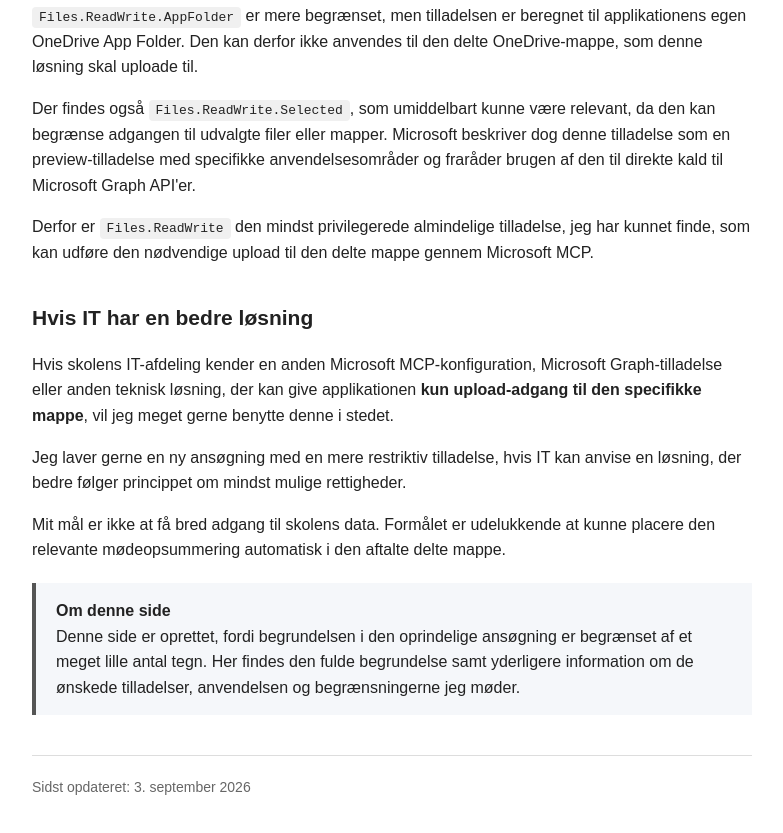
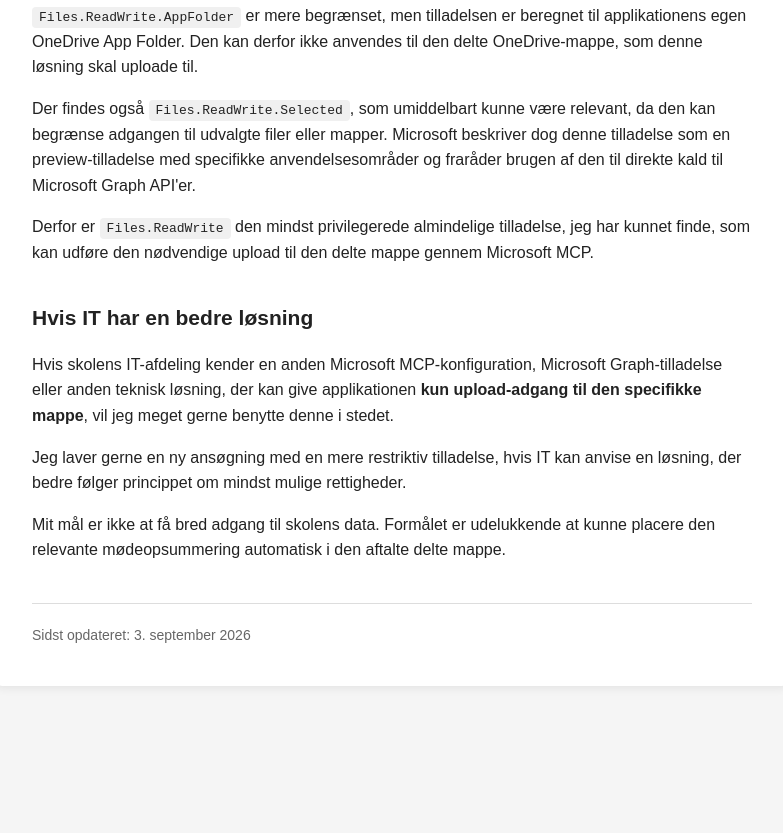
Before and after one commit to Asgerfyr/Asgerfyr.github.io, a website: page MicrosoftMCP.html in a window 1280 px wide. Shown: the part 1461-2294 px from the top of the page, without its empty margins (248-1031 px from the left). After the commit the page ends 2187 px from the top, so only its background shows below. Drawn offline with Linux system fonts and the light colour scheme.

Commit message:
fix: remove redundant info section from Microsoft MCP access justification page

```diff
--- a/MicrosoftMCP.html
+++ b/MicrosoftMCP.html
@@ -202,14 +202,6 @@
         automatisk i den aftalte delte mappe.
     </p>
 
-    <div class="info">
-    <strong>Om denne side</strong><br>
-        Denne side er oprettet, fordi begrundelsen i den oprindelige ansøgning
-        er begrænset af et meget lille antal tegn. Her findes den fulde
-        begrundelse samt yderligere information om de ønskede tilladelser,
-        anvendelsen og begrænsningerne jeg møder.
-    </div>
-
     <footer>
         Sidst opdateret: 3. september 2026
     </footer>
```
